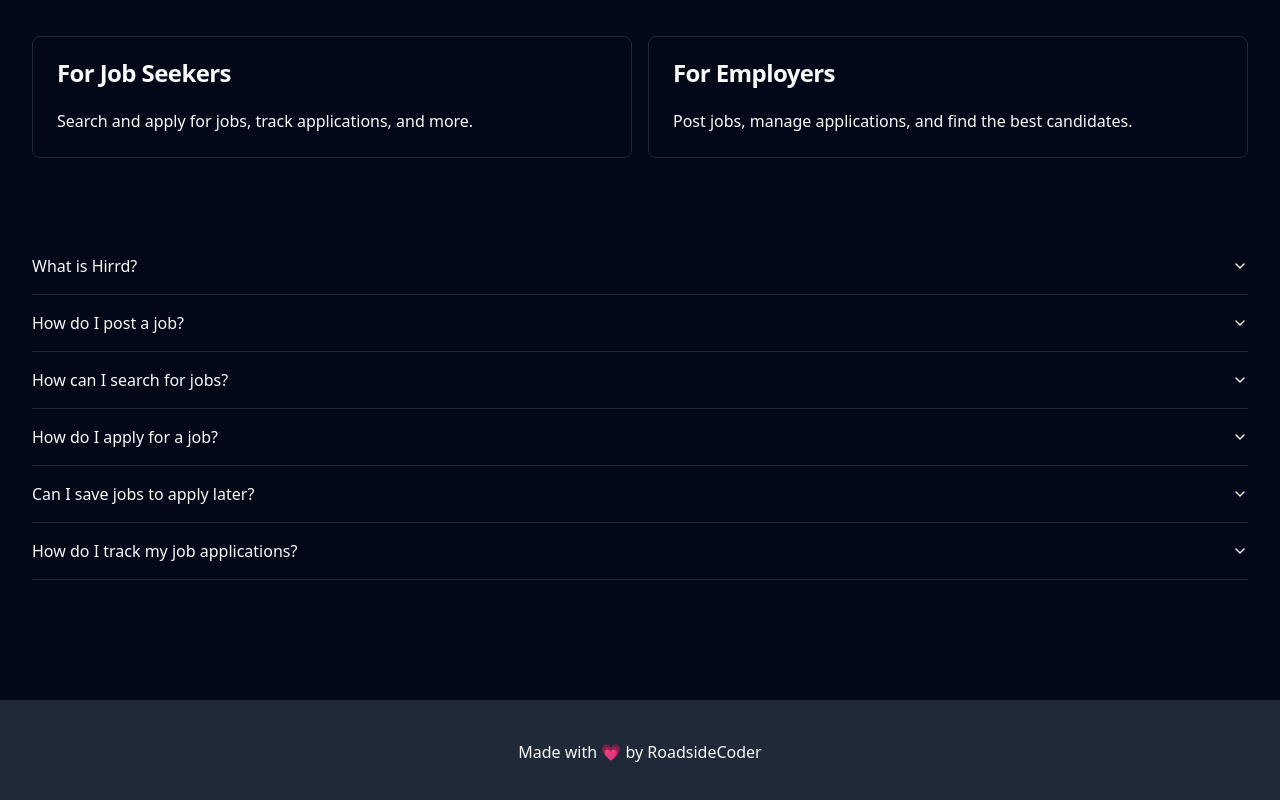
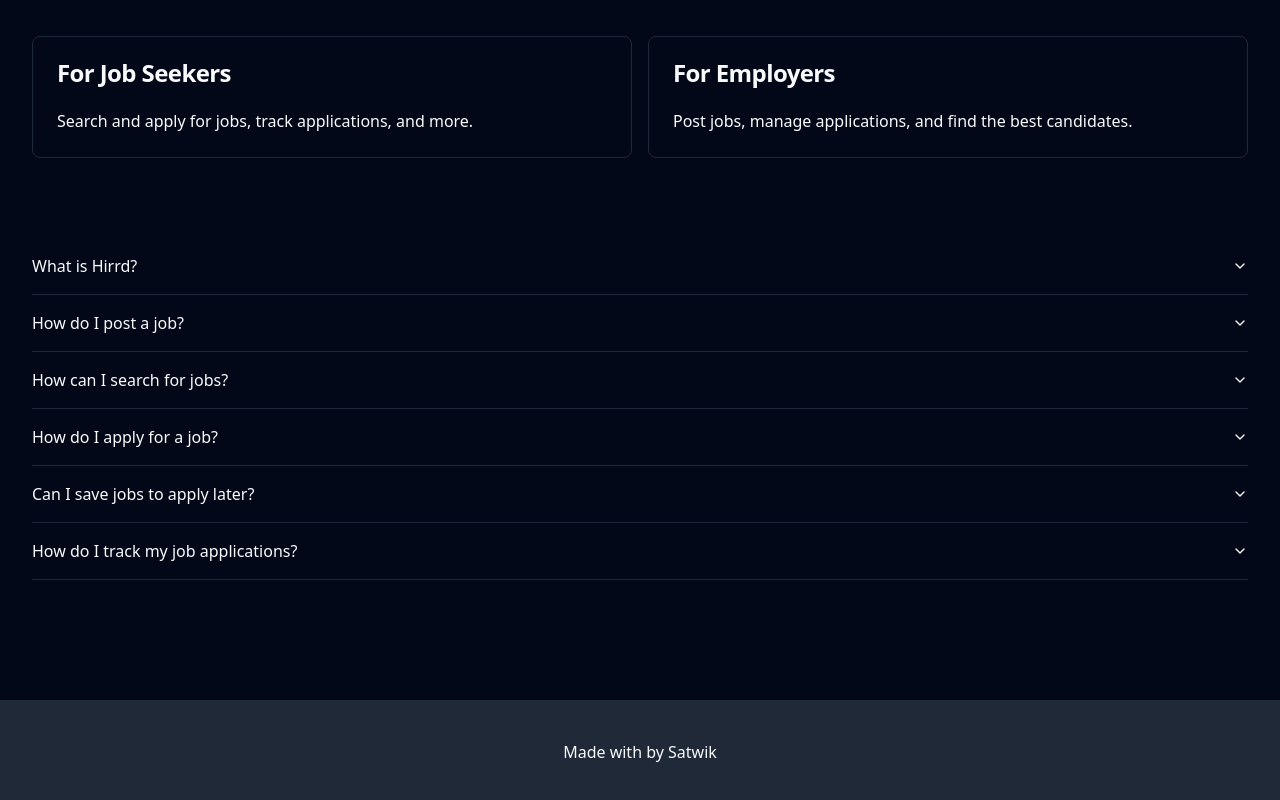
Before and after one commit to satwikmishra11/hirred, a React (Vite) app: page / in a window 1280 px wide. Shown: the part 1623-2423 px from the top of the page. Built offline with nearby package versions, Linux system fonts and the light colour scheme; no server answers.

Commit message:
Update app-layout.jsx

```diff
--- a/src/layouts/app-layout.jsx
+++ b/src/layouts/app-layout.jsx
@@ -10,7 +10,7 @@
         <Outlet />
       </main>
       <div className="p-10 text-center bg-gray-800 mt-10">
-        Made with 💗 by RoadsideCoder
+        Made with by Satwik
       </div>
     </div>
   );
```
